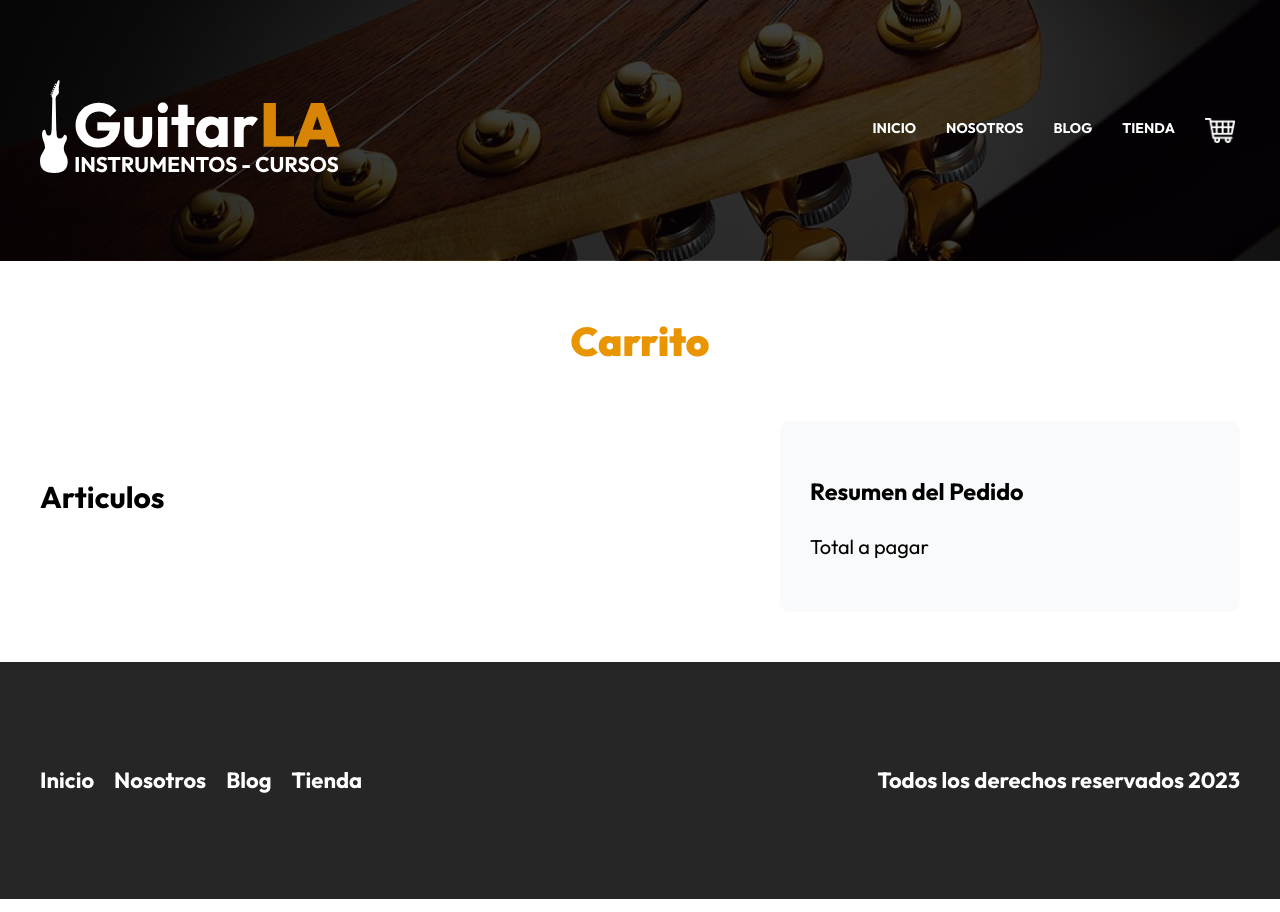
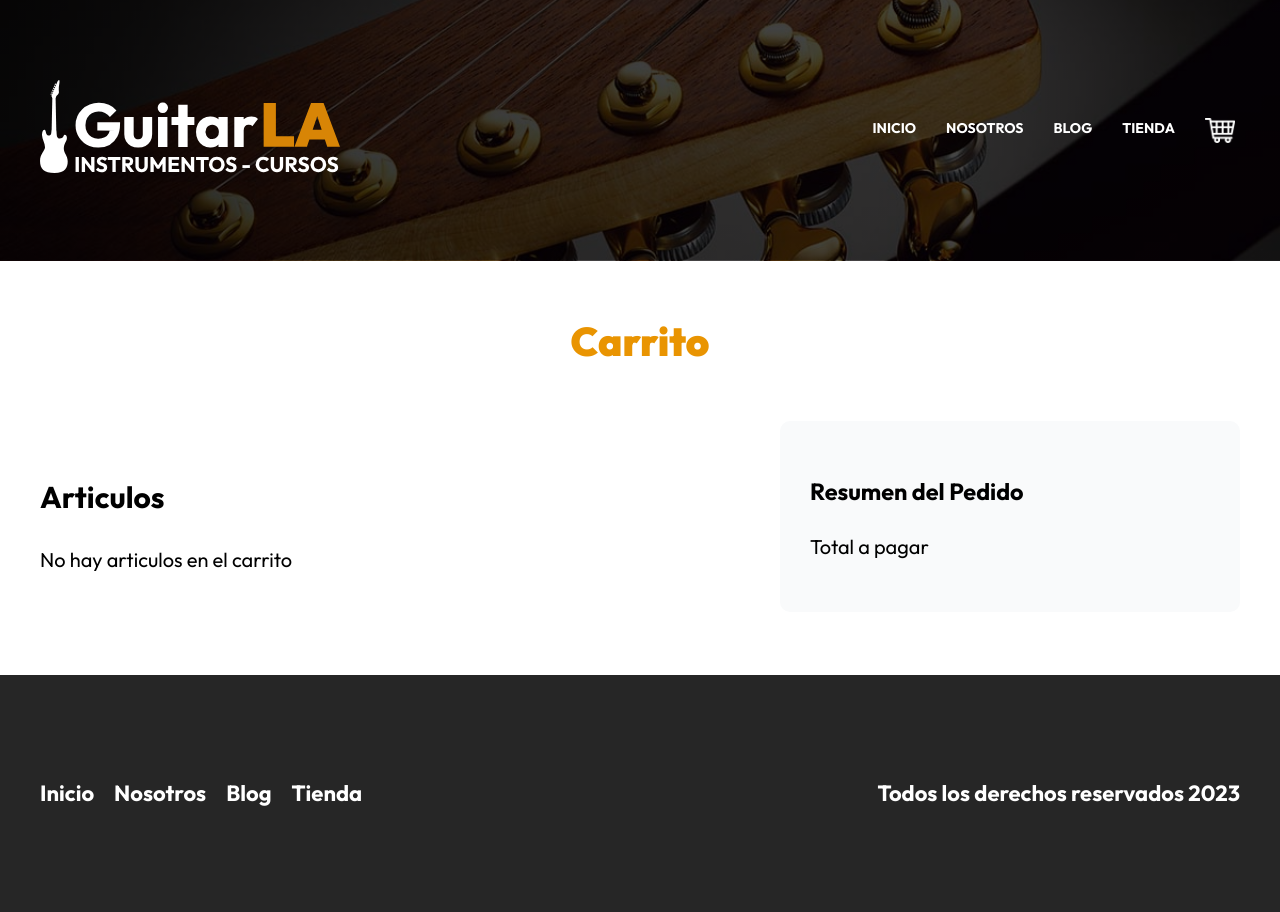
Before and after one commit to ppagano91/GuitarLA-nextjs, a Next.js app: page /carrito in a window 1280 px wide. Built offline with nearby package versions, Linux system fonts and the light colour scheme.

Commit message:
Mostrando contenido del Carrito

```diff
--- a/src/pages/_app.js
+++ b/src/pages/_app.js
@@ -2,7 +2,7 @@ import { useState } from "react";
 import "@/styles/globals.css";
 
 export default function App({ Component, pageProps }) {
-  const [carrito, setCarrito] = useState({});
+  const [carrito, setCarrito] = useState([]);
 
   const agregarCarrito = (guitarra) => {
     // Comprobar si la guitarra ya esta en el carrito...
--- a/src/pages/carrito.js
+++ b/src/pages/carrito.js
@@ -1,10 +1,11 @@
 import React from "react";
 
 import Layout from "@/components/layout";
+import Image from "next/image";
 
 import styles from "@/styles/Carrito.module.css";
 
-const Carrito = () => {
+const Carrito = ({ carrito }) => {
   return (
     <Layout title="Carrito de Compras">
       <main className="contenedor">
@@ -12,6 +13,32 @@ const Carrito = () => {
         <div className={styles.contenido}>
           <div className={styles.carrito}>
             <h2>Articulos</h2>
+            {carrito.length === 0 ? (
+              <p>No hay articulos en el carrito</p>
+            ) : (
+              carrito.map((producto) => (
+                <div key={producto.id} className={styles.producto}>
+                  <div>
+                    <Image
+                      width={250}
+                      height={480}
+                      src={producto.imagen}
+                      alt={producto.nombre}
+                    />
+                  </div>
+                  <div className={styles.contenido}>
+                    <p className={styles.nombre}>{producto.nombre}</p>
+                    <p className={styles.precio}>
+                      $<span>{producto.precio}</span>
+                    </p>
+                    <p className={styles.subtotal}>
+                      Subtotal: $
+                      <span>{producto.cantidad * producto.precio}</span>
+                    </p>
+                  </div>
+                </div>
+              ))
+            )}
           </div>
           <aside className={styles.resumen}>
             <h3>Resumen del Pedido</h3>
```
